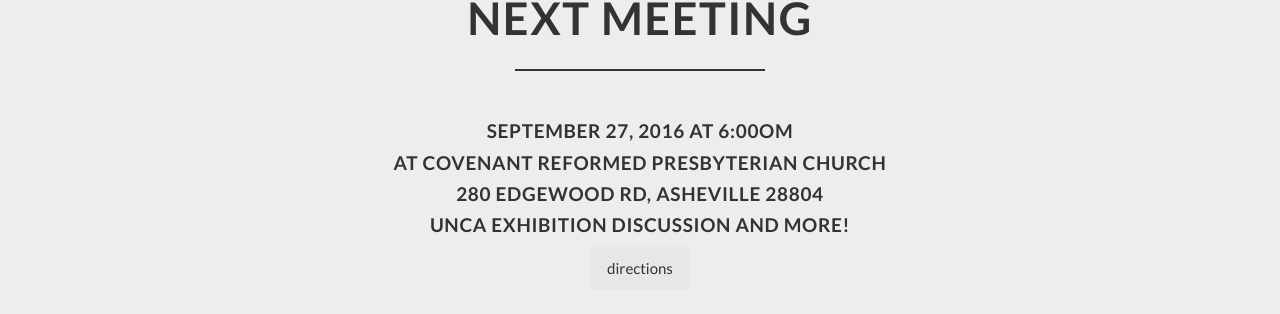
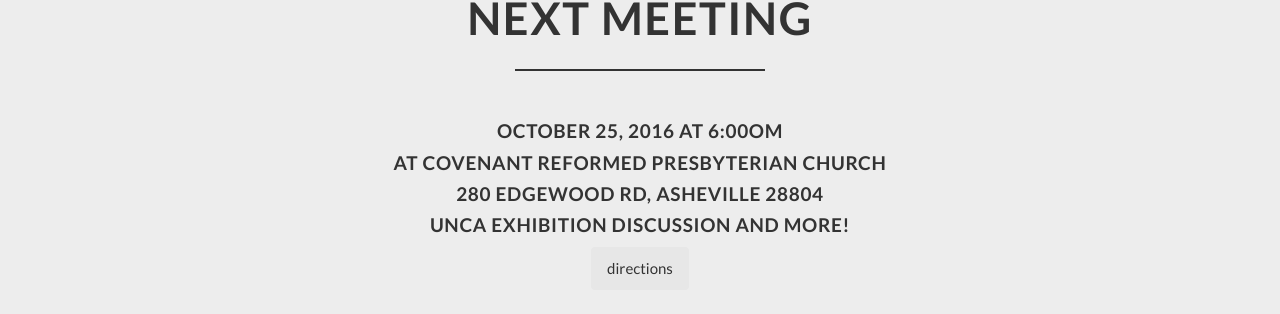
Before and after one commit to clayh53/avl_printmakers, a Jekyll site: the page built from index.html, in a window 1280 px wide and 900 px high, scrolled down 3752 px. Shown: the part 141-455 px from the top of the window. Built offline with Jekyll 4.4.1, drawn with Linux system fonts in a browser that asks for light colours.

Commit message:
meeting time update

```diff
--- a/_includes/next-meeting.html
+++ b/_includes/next-meeting.html
@@ -11,7 +11,7 @@
 
                 <div class="col-lg-12 text-center" >
 
-                    <h4>September 27, 2016 at 6:00OM</h4>
+                    <h4>October 25, 2016 at 6:00OM</h4>
                     <h4>at Covenant Reformed Presbyterian Church</h4>
                     <h4>280 Edgewood Rd, Asheville 28804</h4>
                     <h4>UNCA exhibition discussion and more!</h4>
```
